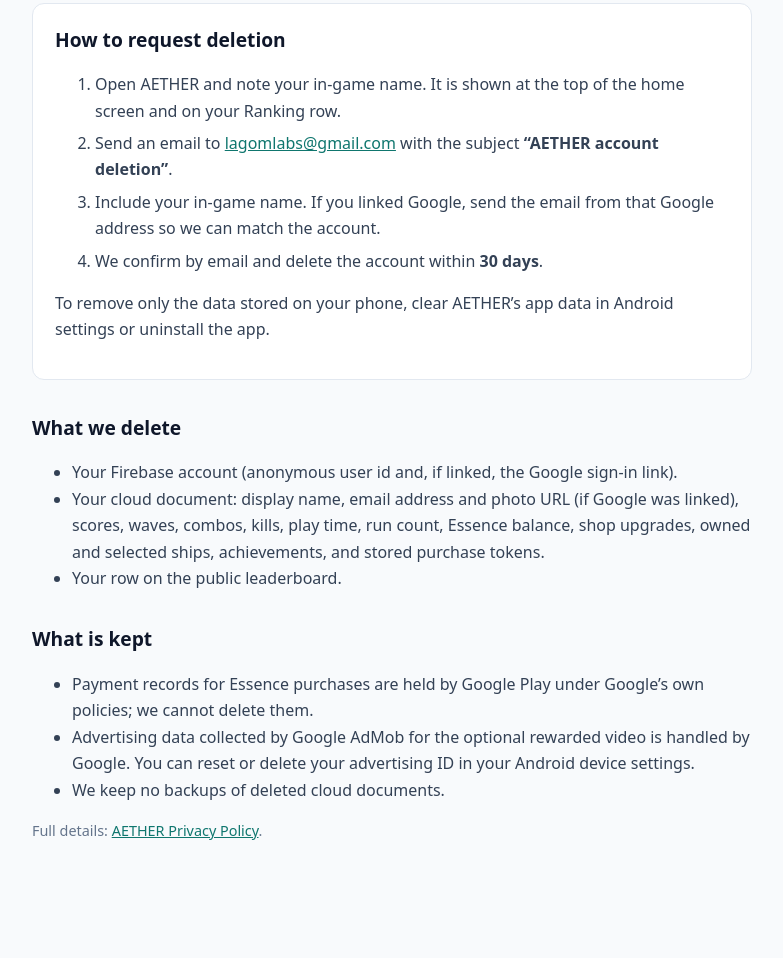
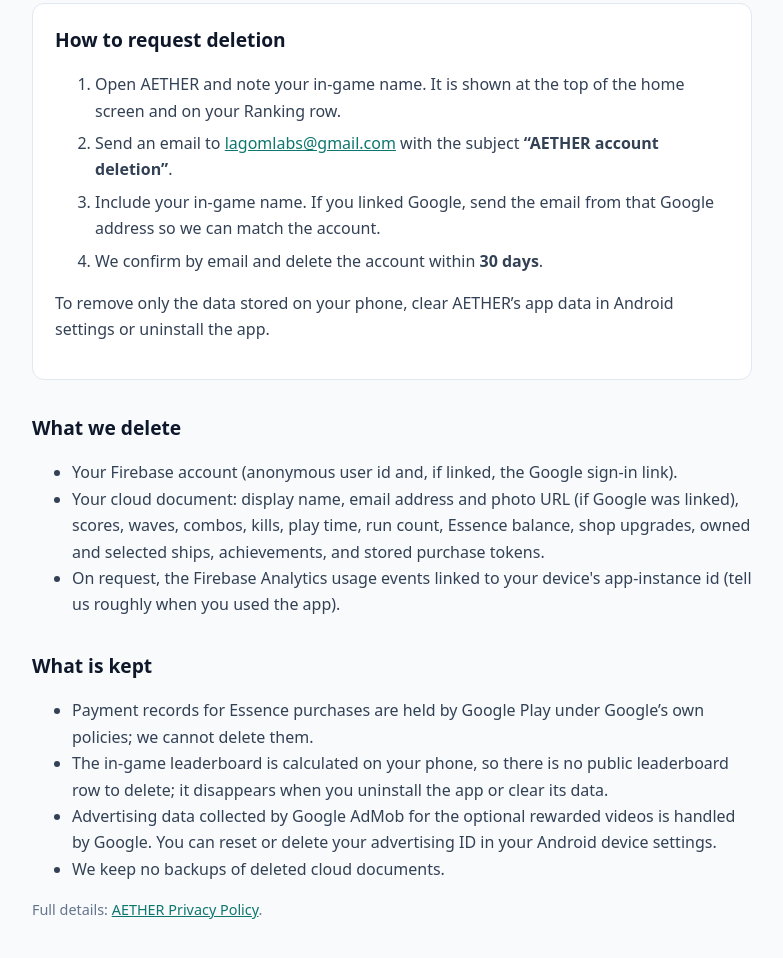
Before and after one commit to iamusta/iamusta.github.io, a plain HTML site: page aether-delete-account.html in a window 1280 px wide. Shown: the part 198-1156 px from the top of the page, without its empty margins (248-1031 px from the left). Before the commit the page ends 1119 px from the top, so only its background shows below. Drawn offline with Linux system fonts and the light colour scheme.

Commit message:
Aether: aether-delete-account.html — Firebase Analytics, rewarded ads, on-device leaderboard

```diff
--- a/aether-delete-account.html
+++ b/aether-delete-account.html
@@ -41,13 +41,14 @@
   <ul>
     <li>Your Firebase account (anonymous user id and, if linked, the Google sign-in link).</li>
     <li>Your cloud document: display name, email address and photo URL (if Google was linked), scores, waves, combos, kills, play time, run count, Essence balance, shop upgrades, owned and selected ships, achievements, and stored purchase tokens.</li>
-    <li>Your row on the public leaderboard.</li>
+    <li>On request, the Firebase Analytics usage events linked to your device's app-instance id (tell us roughly when you used the app).</li>
   </ul>
 
   <h2>What is kept</h2>
   <ul>
     <li>Payment records for Essence purchases are held by Google Play under Google’s own policies; we cannot delete them.</li>
-    <li>Advertising data collected by Google AdMob for the optional rewarded video is handled by Google. You can reset or delete your advertising ID in your Android device settings.</li>
+    <li>The in-game leaderboard is calculated on your phone, so there is no public leaderboard row to delete; it disappears when you uninstall the app or clear its data.</li>
+    <li>Advertising data collected by Google AdMob for the optional rewarded videos is handled by Google. You can reset or delete your advertising ID in your Android device settings.</li>
     <li>We keep no backups of deleted cloud documents.</li>
   </ul>
 
```
